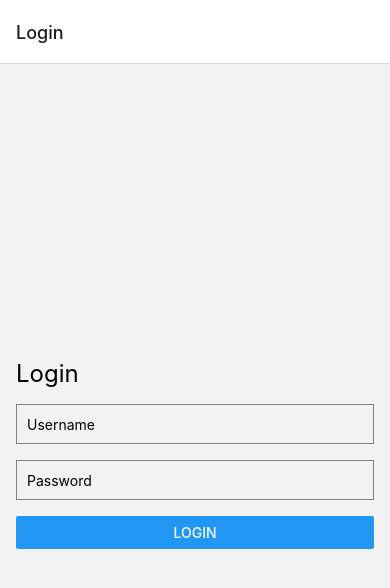
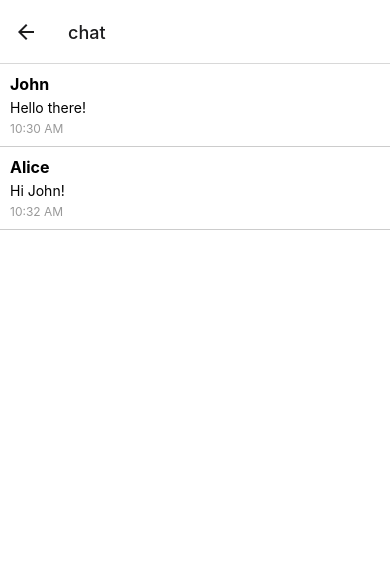
Before and after one commit to sureshtamizh/chatapp, a React Native app: screen /chat in a window 390 px wide. Before the commit this address had no page. Shown: the top 588 px of the page. Built offline with nearby package versions, Linux system fonts and the light colour scheme.

Commit message:
chat page design

```diff
--- a/App.js
+++ b/App.js
@@ -5,6 +5,8 @@ import React from 'react';
 import { NavigationContainer } from '@react-navigation/native';
 import { createStackNavigator } from '@react-navigation/stack';
 import LoginScreen from './screens/LoginScreen';
+import ChatList from './screens/Chats/ChatList';
+
 
 const Stack = createStackNavigator();
 
@@ -12,7 +14,9 @@ const App = () => {
   return (
     <NavigationContainer>
       <Stack.Navigator>
-        <Stack.Screen name="Login" component={LoginScreen} />
+        <Stack.Screen name="login" component={LoginScreen} />
+        <Stack.Screen name="chat" component={ChatList} />
+
         {/* Add more screens as needed, for example:
         <Stack.Screen name="Home" component={HomeScreen} />
         */}
--- /dev/null
+++ b/screens/Chats/ChatList.js
@@ -0,0 +1,34 @@
+// ChatList.js
+import React from 'react';
+import { FlatList, View, StyleSheet } from 'react-native';
+import Messages from './Messages';
+
+
+const ChatList = () => {
+    const chatData = [
+        { id: '1', sender: 'John', content: 'Hello there!', timestamp: '10:30 AM' },
+        { id: '2', sender: 'Alice', content: 'Hi John!', timestamp: '10:32 AM' },
+        // Add more messages as needed
+    ];
+
+    return (
+        <View style={styles.container}>
+            <FlatList
+                data={chatData}
+                keyExtractor={(item) => item.id}
+                renderItem={({ item }) => (
+                    <Messages sender={item.sender} content={item.content} timestamp={item.timestamp} />
+                )}
+            />
+        </View>
+    );
+};
+
+const styles = StyleSheet.create({
+    container: {
+        flex: 1,
+        backgroundColor: '#fff',
+    },
+});
+
+export default ChatList;
--- /dev/null
+++ b/screens/Chats/Messages.js
@@ -0,0 +1,36 @@
+// Message.js
+import React from 'react';
+import { View, Text, StyleSheet } from 'react-native';
+
+const Messages = ({ sender, content, timestamp }) => {
+    return (
+        <View style={styles.messageContainer}>
+            <Text style={styles.sender}>{sender}</Text>
+            <Text style={styles.content}>{content}</Text>
+            <Text style={styles.timestamp}>{timestamp}</Text>
+        </View>
+    );
+};
+
+const styles = StyleSheet.create({
+    messageContainer: {
+        padding: 10,
+        borderBottomWidth: 1,
+        borderBottomColor: '#ccc',
+    },
+    sender: {
+        fontSize: 16,
+        fontWeight: 'bold',
+        marginBottom: 5,
+    },
+    content: {
+        fontSize: 14,
+    },
+    timestamp: {
+        fontSize: 12,
+        color: '#999',
+        marginTop: 5,
+    },
+});
+
+export default Messages;
--- a/screens/LoginScreen.js
+++ b/screens/LoginScreen.js
@@ -37,6 +37,7 @@ const LoginScreen = ({ navigation }) => {
             if (responseJson.data.statusCode === 200) {
                 console.log(JSON.stringify(responseJson.data))
                 setDataToStorage('TOKEN_KEY', responseJson.data.jwtToken);
+                navigation.navigate("chat");
             } else {
                 Alert.alert('Login Failed', responseJson.data.message);
             }
```
